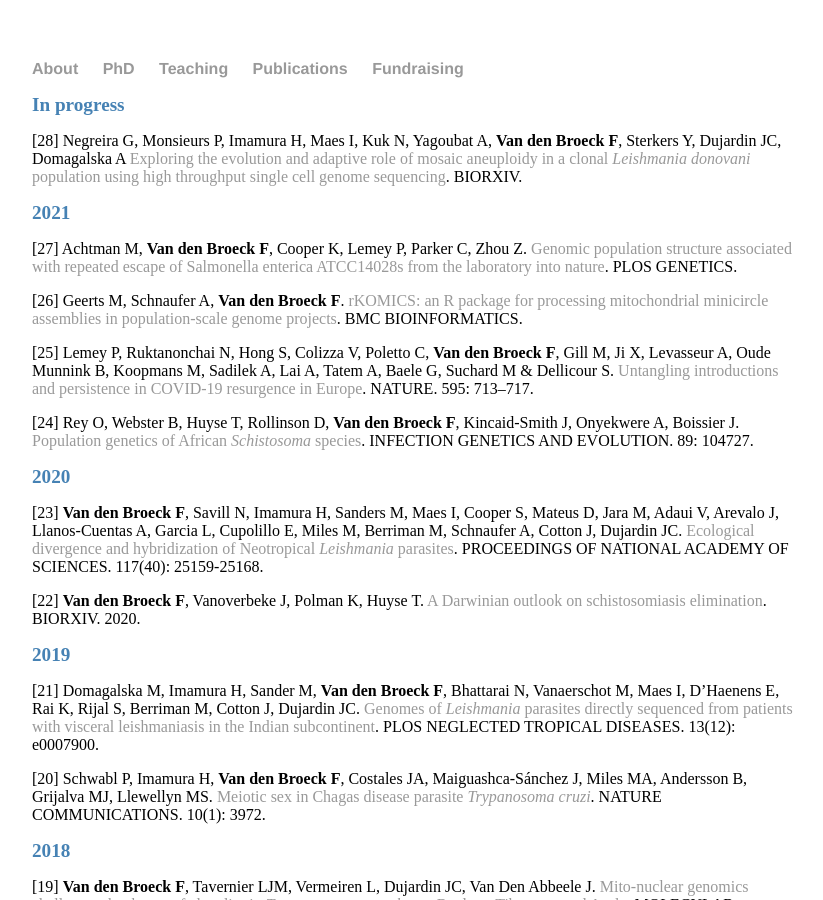
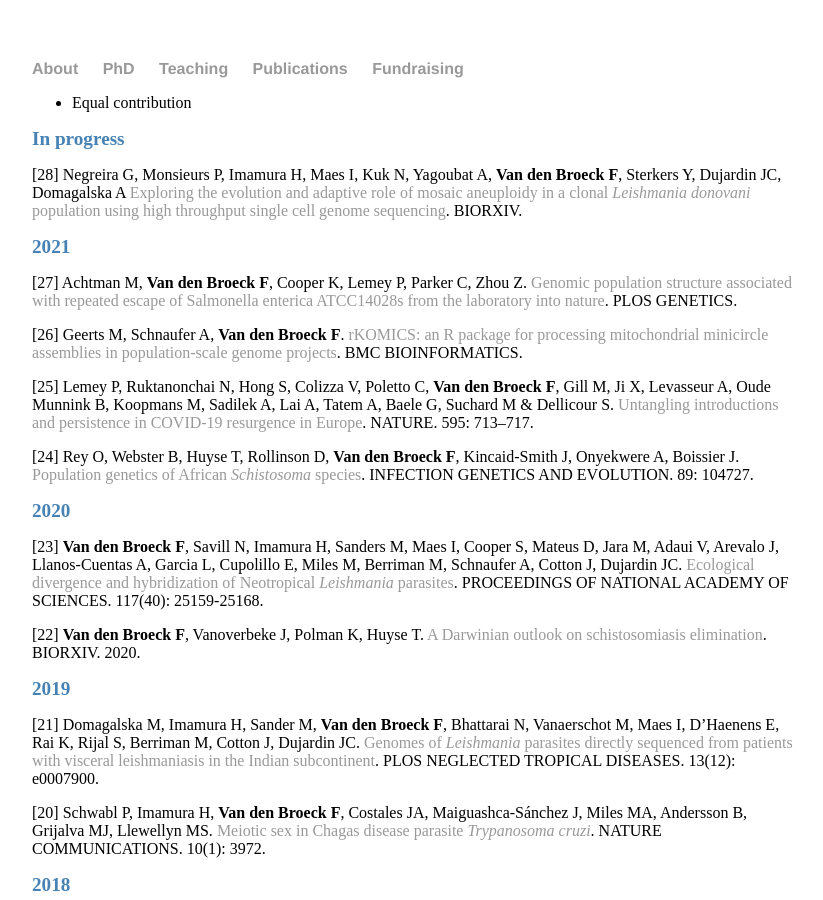
Before and after one commit to FreBio/FreBio.github.io, a Jekyll site: the page built from Pubs/index.md, in a window 1280 px wide and 900 px high. Shown: the whole window, without its empty margins (224-1047 px from the left). Built offline with Jekyll 4.4.1, drawn with Linux system fonts in a browser that asks for light colours; our own code applies the rules of GitHub Pages for plain Markdown files.

Commit message:
Update index.md

```diff
--- a/Pubs/index.md
+++ b/Pubs/index.md
@@ -1,6 +1,7 @@
 ---
 layout: default
 ---
+* Equal contribution
 
 ## In progress
 [28] Negreira G, Monsieurs P, Imamura H, Maes I, Kuk N, Yagoubat A, **Van den Broeck F**, Sterkers Y, Dujardin JC, Domagalska A [Exploring the evolution and adaptive role of mosaic aneuploidy in a clonal *Leishmania donovani* population using high throughput single cell genome sequencing](https://doi.org/10.1101/2020.03.05.976233). BIORXIV.
```
